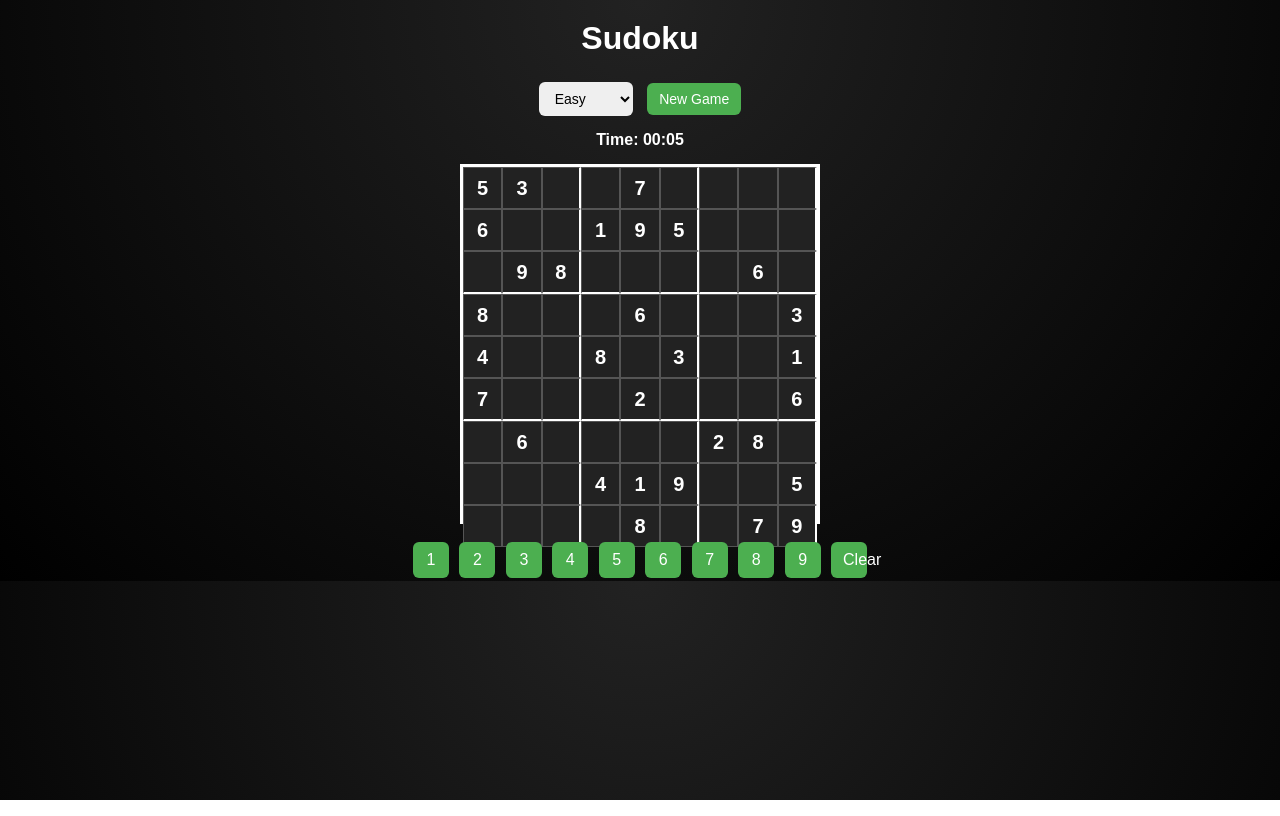
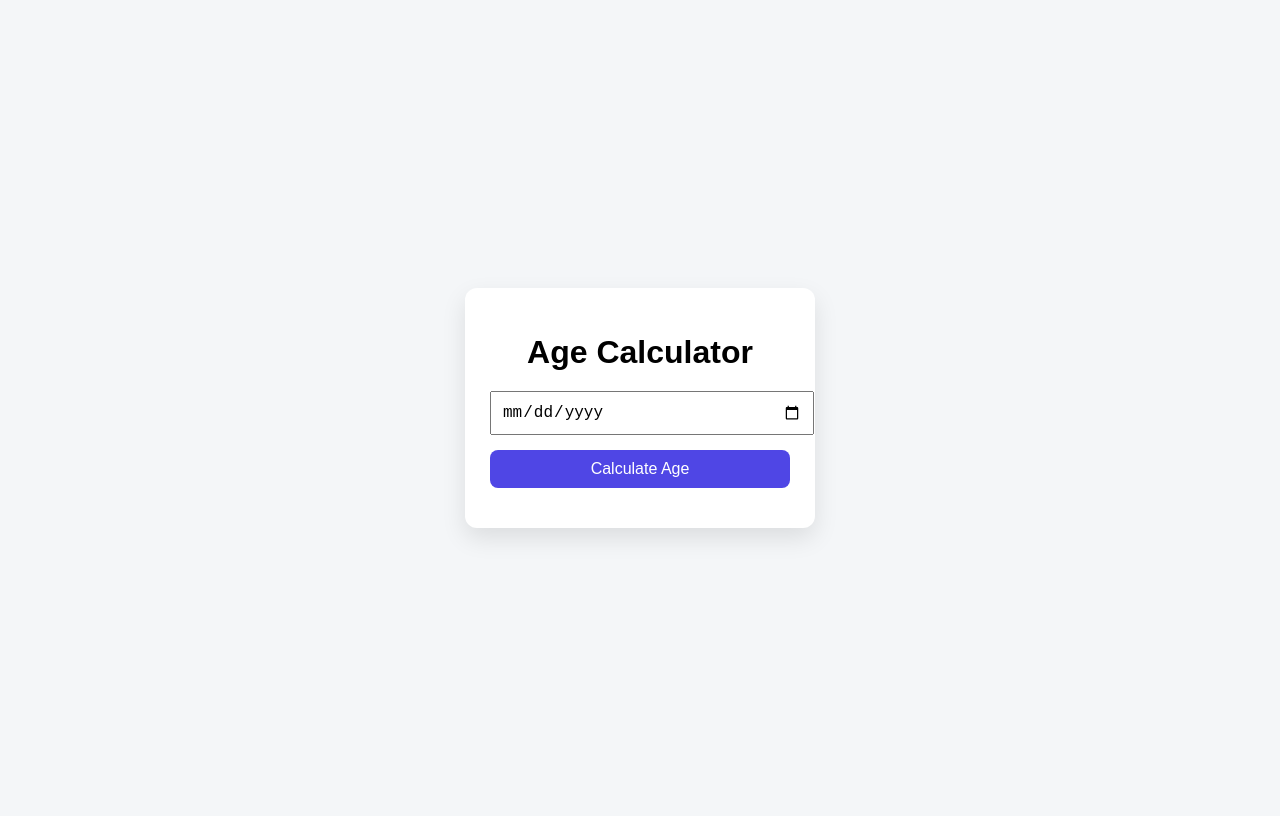
Before and after one commit to Sharnuj334-2007/sudoku, a plain HTML site: page index.html in a window 1280 px wide. Drawn offline with Linux system fonts and the light colour scheme.

Commit message:
Update index.html

```diff
--- a/index.html
+++ b/index.html
@@ -1,214 +1,83 @@
 <!DOCTYPE html>
 <html lang="en">
 <head>
-<meta charset="UTF-8">
-<title>Sudoku App</title>
-<meta name="viewport" content="width=device-width, initial-scale=1.0">
-
+  <meta charset="UTF-8" />
+  <meta name="viewport" content="width=device-width, initial-scale=1.0" />
+  <title>Age Calculator</title>
   <style>
-* {
-  box-sizing: border-box;
+    body {
       font-family: Arial, sans-serif;
+      background: #f4f6f8;
+      display: flex;
+      justify-content: center;
+      align-items: center;
+      height: 100vh;
     }
-
-body {
-  margin: 0;
-  background: radial-gradient(circle at top, #222, #000);
-  color: white;
+    .card {
+      background: white;
+      padding: 25px;
+      border-radius: 12px;
+      box-shadow: 0 10px 25px rgba(0,0,0,0.1);
+      width: 300px;
       text-align: center;
     }
-
     h1 {
-  margin: 20px 0;
+      margin-bottom: 20px;
     }
-
-.controls {
-  margin-bottom: 10px;
+    input {
+      padding: 10px;
+      width: 100%;
+      margin-bottom: 15px;
+      font-size: 16px;
     }
-
-select, button {
-  padding: 8px 12px;
-  font-size: 14px;
-  border-radius: 6px;
+    button {
+      padding: 10px;
+      width: 100%;
+      font-size: 16px;
       border: none;
-  margin: 5px;
-}
-
-button {
-  background: #4CAF50;
+      border-radius: 8px;
+      background: #4f46e5;
       color: white;
       cursor: pointer;
     }
-
     button:hover {
-  background: #43a047;
+      background: #4338ca;
     }
-
-#timer {
-  margin: 10px;
+    .result {
+      margin-top: 15px;
+      font-size: 18px;
       font-weight: bold;
-}
-
-#sudoku {
-  width: 360px;
-  height: 360px;
-  margin: 15px auto;
-  display: grid;
-  grid-template-columns: repeat(9, 1fr);
-  grid-template-rows: repeat(9, 1fr);
-  border: 3px solid white;
-}
-
-.cell {
-  border: 1px solid #555;
-  background: #222;
-  color: white;
-  font-size: 20px;
-  text-align: center;
-  line-height: 40px;
-  cursor: pointer;
-}
-
-.cell input {
-  width: 100%;
-  height: 100%;
-  background: transparent;
-  border: none;
-  color: #00e5ff;
-  font-size: 20px;
-  text-align: center;
-}
-
-.cell input:focus {
-  outline: none;
-  background: #333;
-}
-
-.fixed {
-  color: white;
-  font-weight: bold;
-  cursor: default;
-}
-
-.cell:nth-child(3n) {
-  border-right: 2px solid white;
-}
-
-.cell:nth-child(n+19):nth-child(-n+27),
-.cell:nth-child(n+46):nth-child(-n+54) {
-  border-bottom: 2px solid white;
-}
-
-.numbers {
-  margin-top: 10px;
-}
-
-.numbers button {
-  width: 36px;
-  height: 36px;
-  margin: 3px;
-  font-size: 16px;
     }
   </style>
 </head>
-
 <body>
-
-<h1>Sudoku</h1>
-
-<div class="controls">
-  <select id="difficulty">
-    <option value="easy">Easy</option>
-    <option value="medium">Medium</option>
-    <option value="hard">Hard</option>
-  </select>
-  <button onclick="newGame()">New Game</button>
-</div>
-
-<div id="timer">Time: 00:00</div>
-
-<div id="sudoku"></div>
-
-<div class="numbers">
-  <button onclick="setNumber(1)">1</button>
-  <button onclick="setNumber(2)">2</button>
-  <button onclick="setNumber(3)">3</button>
-  <button onclick="setNumber(4)">4</button>
-  <button onclick="setNumber(5)">5</button>
-  <button onclick="setNumber(6)">6</button>
-  <button onclick="setNumber(7)">7</button>
-  <button onclick="setNumber(8)">8</button>
-  <button onclick="setNumber(9)">9</button>
-  <button onclick="setNumber('')">Clear</button>
+  <div class="card">
+    <h1>Age Calculator</h1>
+    <input type="date" id="dob" />
+    <button onclick="calculateAge()">Calculate Age</button>
+    <div class="result" id="result"></div>
   </div>
 
   <script>
-const puzzles = {
-  easy: [
-    [5,3,'','',7,'','','',''],
-    [6,'','',1,9,5,'','',''],
-    ['','9',8,'','','','',6,''],
-    [8,'','','',6,'','','',3],
-    [4,'','',8,'',3,'','',1],
-    [7,'','','',2,'','','',6],
-    ['','6','','','','',2,8,''],
-    ['','','',4,1,9,'','',5],
-    ['','','','',8,'','',7,9]
-  ]
-};
-
-let selectedCell = null;
-let seconds = 0;
-let timerInterval;
-
-function startTimer() {
-  clearInterval(timerInterval);
-  seconds = 0;
-  timerInterval = setInterval(() => {
-    seconds++;
-    const m = String(Math.floor(seconds / 60)).padStart(2, '0');
-    const s = String(seconds % 60).padStart(2, '0');
-    document.getElementById("timer").textContent = `Time: ${m}:${s}`;
-  }, 1000);
+    function calculateAge() {
+      const dobInput = document.getElementById('dob').value;
+      if (!dobInput) {
+        document.getElementById('result').innerText = 'Please select your date of birth';
+        return;
       }
 
-function newGame() {
-  const board = puzzles.easy;
-  const sudoku = document.getElementById("sudoku");
-  sudoku.innerHTML = '';
-  selectedCell = null;
+      const dob = new Date(dobInput);
+      const today = new Date();
 
-  board.flat().forEach(value => {
-    const cell = document.createElement("div");
-    cell.className = "cell";
+      let age = today.getFullYear() - dob.getFullYear();
+      const monthDiff = today.getMonth() - dob.getMonth();
 
-    if (value !== '') {
-      cell.textContent = value;
-      cell.classList.add("fixed");
-    } else {
-      const input = document.createElement("input");
-      input.maxLength = 1;
-      input.onclick = () => selectedCell = input;
-      input.oninput = () => {
-        if (!/^[1-9]$/.test(input.value)) input.value = '';
-      };
-      cell.appendChild(input);
+      if (monthDiff < 0 || (monthDiff === 0 && today.getDate() < dob.getDate())) {
+        age--;
       }
 
-    sudoku.appendChild(cell);
-  });
-
-  startTimer();
+      document.getElementById('result').innerText = `Your age is ${age} years old`;
     }
-
-function setNumber(num) {
-  if (selectedCell) {
-    selectedCell.value = num;
-  }
-}
-
-newGame();
   </script>
-
 </body>
 </html>
```
Lines whose indentation alone changed are shown as unchanged.
